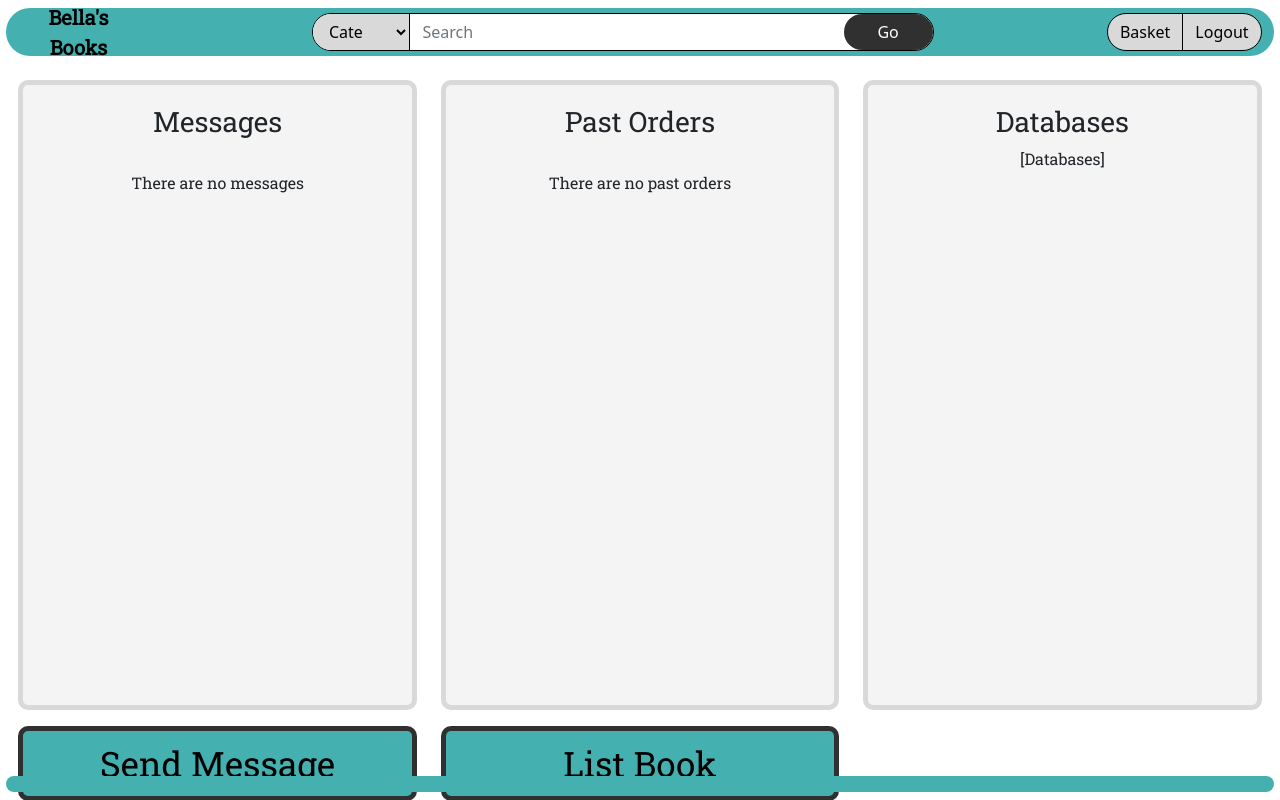
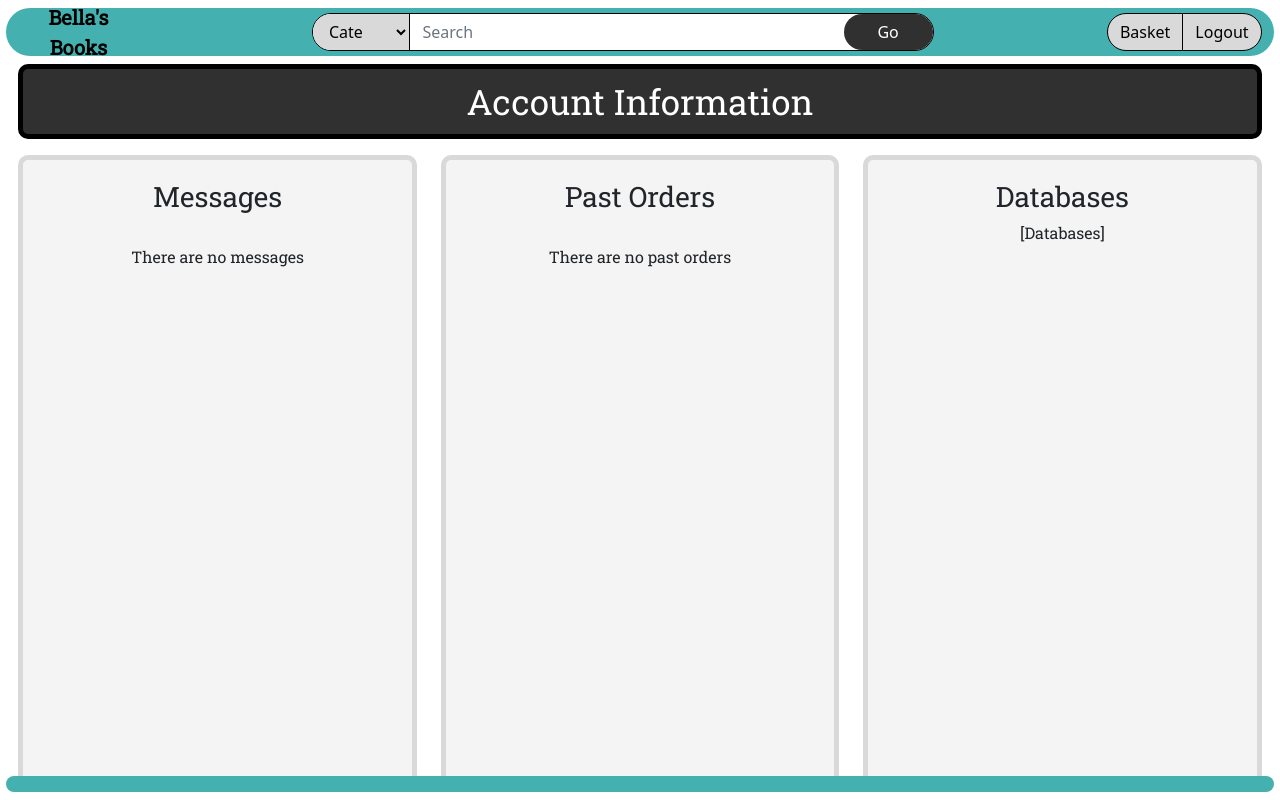
Before and after one commit to HenryW-C/bookshop, a PHP site: page /admin_account.php in a window 1280 px wide. Shown: the top 800 px of the page. Run offline with PHP 8.4, Linux system fonts and the light colour scheme; the visitor is signed in with stand-in values (Sample User, id 1); data that the repository does not hold is empty.

Commit message:
account button

```diff
--- a/admin_account.php
+++ b/admin_account.php
@@ -55,6 +55,9 @@ if (!isset($_SESSION['Email'])) {
     <div class="main">
         <div class="container-fluid mt-5">
             <div class="row">
+                <div class="col-md-12">
+                    <a type="button" class="btn btn-primary top-btn">Account Information</a>
+                </div>
                 <div class="col-md-4">
                     <?php
                         include_once ("messages.php");
--- a/customer_account.php
+++ b/customer_account.php
@@ -55,7 +55,9 @@ if (!isset($_SESSION['Email'])) {
     <div class="main">
         <div class="container-fluid mt-5">
             <div class="row">
-                <a type="button" class="btn btn-primary top-btn">Account Information</a>
+                <div class="col-md-12">
+                    <a type="button" class="btn btn-primary top-btn">Account Information</a>
+                </div>
                 <div class="col-md-6">
                     <?php
                         include_once ("messages.php");
--- a/stylesheet.css
+++ b/stylesheet.css
@@ -443,7 +443,7 @@
   font-size: 35px;
 }
 
-/* list book button and submit button */
+/* account info button */
 .top-btn {
   position: relative;
   display: flex;
```
